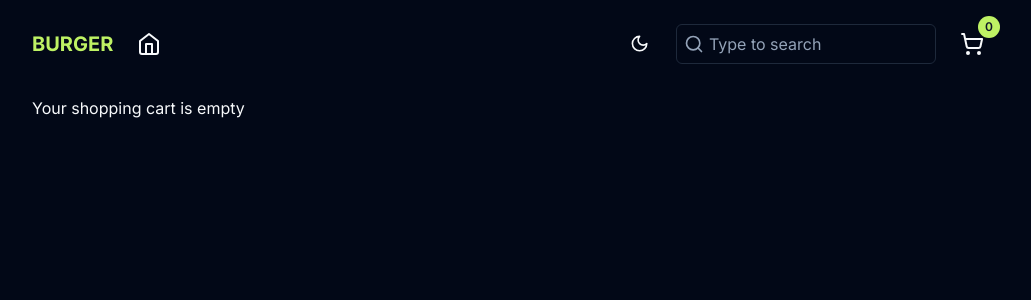
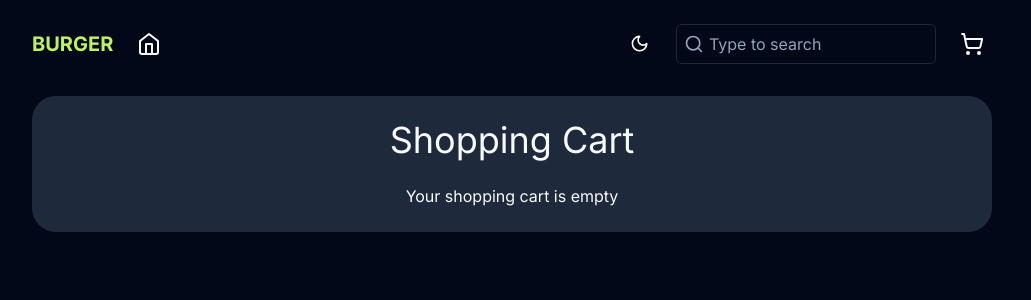
Before and after one commit to Dannymx/burgerhub, a Next.js app: page /cart in a window 1280 px wide. Shown: the top 300 px of the page, without its empty margins (128-1159 px from the left). Built offline with nearby package versions, Linux system fonts and the light colour scheme.

Commit message:
feat: add basic function to delete items from cart

```diff
--- a/app/cart/page.tsx
+++ b/app/cart/page.tsx
@@ -7,15 +7,14 @@ import { Button } from "@/components/ui/button";
 import { useCartStore } from "@/lib/stores/cart";
 
 export default function Cart() {
-  const products = useCartStore((state) => state.products);
-
-  if (!products.length) return <h1>Your shopping cart is empty</h1>;
+  const cart = useCartStore();
 
   return (
     <div className="flex flex-col bg-muted p-6 rounded-3xl gap-6">
       <h3 className="text-4xl text-center">Shopping Cart</h3>
+      {cart.products.length ? (
         <div className="flex flex-col gap-8 w-4/5 self-center">
-        {products.map((product) => (
+          {cart.products.map((product) => (
             <div
               key={product.id}
               className="flex justify-between gap-4 h-[80px] "
@@ -39,13 +38,20 @@ export default function Cart() {
                 <span className="text-xl">
                   ${(product.price * product.qty) / 100}
                 </span>
-              <Button variant="ghost" size="icon">
+                <Button
+                  variant="ghost"
+                  size="icon"
+                  onClick={() => cart.delete(product)}
+                >
                   <Trash2 size={24} />
                 </Button>
               </div>
             </div>
           ))}
         </div>
+      ) : (
+        <h1 className="text-center">Your shopping cart is empty</h1>
+      )}
     </div>
   );
 }
--- a/components/add-to-cart.tsx
+++ b/components/add-to-cart.tsx
@@ -14,7 +14,7 @@ export const AddToCart = ({ product }: Props) => {
   const cart = useCartStore();
 
   const handleAddToCart = () => {
-    cart.addToCart(product);
+    cart.add(product);
 
     toast.success(`Added ${product.name} to cart`);
   };
--- a/components/cart-count.tsx
+++ b/components/cart-count.tsx
@@ -1,6 +1,9 @@
 "use client";
 
+import { ShoppingCart } from "lucide-react";
+import Link from "next/link";
 import { Badge } from "./ui/badge";
+import { Button } from "./ui/button";
 
 import { useCartStore } from "@/lib/stores/cart";
 
@@ -8,8 +11,15 @@ export const CartCount = () => {
   const products = useCartStore((state) => state.products);
 
   return (
-    <Badge className="absolute -top-2 -right-2 px-1.5 bg-lime-600 dark:bg-lime-300">
-      {products.length}
-    </Badge>
+    <Button variant="ghost" size="icon" asChild>
+      <Link href="/cart" className="relative">
+        <ShoppingCart size={24} />
+        {products.length ? (
+          <Badge className="absolute -top-2 -right-2 px-1.5 bg-lime-600 dark:bg-lime-300">
+            {products.length}
+          </Badge>
+        ) : null}
+      </Link>
+    </Button>
   );
 };
--- a/components/navigation.tsx
+++ b/components/navigation.tsx
@@ -1,4 +1,4 @@
-import { Home, Search, ShoppingCart } from "lucide-react";
+import { Home, Search } from "lucide-react";
 import Link from "next/link";
 import { Button } from "./ui/button";
 import { Input } from "./ui/input";
@@ -27,12 +27,7 @@ export const Navigation = () => (
           size={18}
         />
       </div>
-      <Button variant="ghost" size="icon" asChild>
-        <Link href="/cart" className="relative">
-          <ShoppingCart size={24} />
-          <CartCount />
-        </Link>
-      </Button>
+      <CartCount />
     </div>
   </div>
 );
--- a/lib/stores/cart.ts
+++ b/lib/stores/cart.ts
@@ -4,14 +4,15 @@ import type { Product, ProductInCart } from "../types/products";
 
 type CartState = {
   products: Array<ProductInCart>;
-  addToCart: (product: Product, qty?: number) => void;
+  add: (product: Product, qty?: number) => void;
+  delete: (product: Product) => void;
 };
 
 export const useCartStore = create<CartState>()(
   persist(
     (set) => ({
       products: [],
-      addToCart: (product, qty = 1) =>
+      add: (product, qty = 1) =>
         set((state) => {
           // We could make this better by switching to a O(1) Map, but for now this is sufficient
           const productInCart = state.products.find(
@@ -30,6 +31,14 @@ export const useCartStore = create<CartState>()(
           // If not present, just add it with the requested qty
           return { products: [...state.products, { ...product, qty }] };
         }),
+      delete: (product) =>
+        set((state) => {
+          const updatedProducts = state.products.filter(
+            (item) => item.id !== product.id,
+          );
+
+          return { products: [...updatedProducts] };
+        }),
     }),
     {
       name: "cart",
```
Lines whose indentation alone changed are shown as unchanged.
